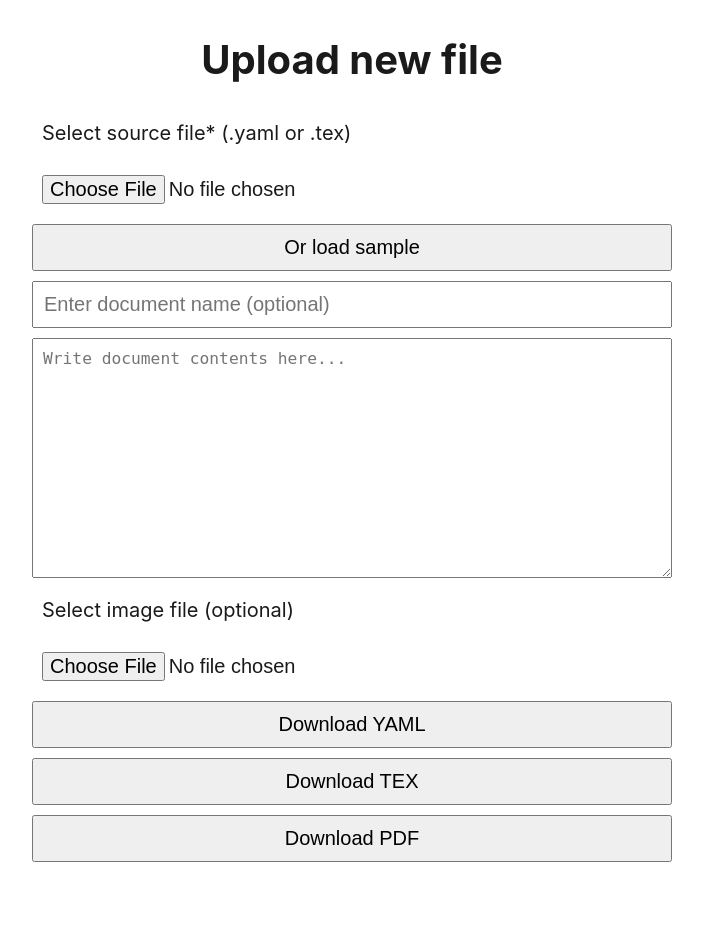
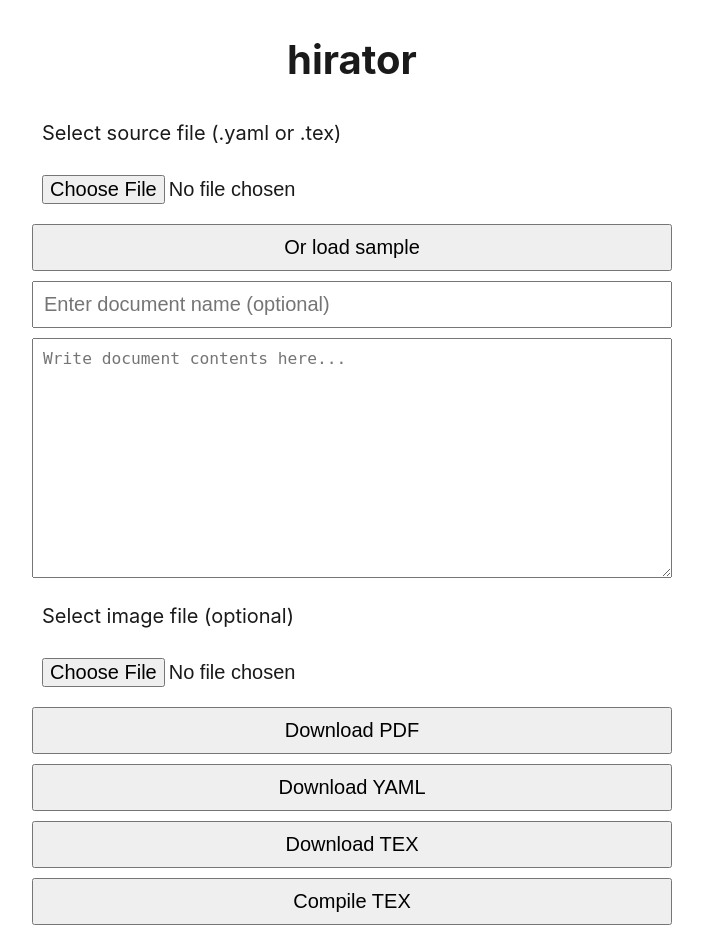
Before and after one commit to prajaylohani/hirator-the-app, a Flask app: page / in a window 1280 px wide. Shown: the whole page, without its empty margins (288-991 px from the left). Before the commit the page ends 862 px from the top, so only its background shows below. Run offline with Flask 3, Linux system fonts and the light colour scheme.

Commit message:
added compile tex button
- implemented direct tex to pdf compilation ui

```diff
--- a/app.py
+++ b/app.py
@@ -73,6 +73,24 @@ def upload_text():
         # read raw data
         raw_data = request.form.get("preview", "")
 
+        if action == "compile_tex":
+            # save tex
+            with open(tex_path, "w", encoding="utf-8") as f:
+                f.write(raw_data)
+
+            subprocess.run(
+                [
+                    "xelatex",
+                    "-interaction=nonstopmode",
+                    "-halt-on-error",
+                    "-output-directory=" + app.config["EXPORT_FOLDER"],
+                    tex_path,
+                ],
+                text=True,
+                timeout=60,
+            )
+            return redirect(url_for("download_pdf"))
+
         # save yaml
         with open(yaml_path, "w", encoding="utf-8") as f:
             f.write(raw_data)
--- a/templates/index.html
+++ b/templates/index.html
@@ -6,28 +6,31 @@
 	<meta name="viewport" content="width=device-width, initial-scale=1.0">
 	<title>hirator</title>
 	<link rel="stylesheet" href="<VAR> url_for('static', filename='css/style.css') </VAR>">
-	<link rel="shortcut icon" href="<VAR> url_for('static', filename='favicon.png') </VAR>">
+	<link rel="icon" type="image/x-icon" href="<VAR> url_for('static', filename='favicon.png') </VAR>">
 </head>
 
 <body>
-	<h1>Upload new file</h1>
+	<h1>hirator</h1>
 	<form method="post" enctype="multipart/form-data">
-		<label for="fileInput">Select source file* (.yaml or .tex)</label>
+		<label for="fileInput">Select source file (.yaml or .tex)</label>
 		<input type="file" id="fileInput" accept=".yaml,.yml,.tex">
 		<button type="button" onclick="loadSample(&quot;<VAR> url_for('download_sample') </VAR>&quot;)">
 			Or load sample</button>
 
 		<input type="text" name="filename" placeholder="Enter document name (optional)">
 		<textarea id="preview" name="preview" placeholder="Write document contents here..." required></textarea>
+		<pre><code class="language-yaml"></code></pre>
 
 		<label for="photo">Select image file (optional)</label>
 		<input type="file" id="photo" name="photo" accept="image/*">
 
+		<button type="submit" name="action" value="download_pdf">Download PDF</button>
 		<button type="submit" name="action" value="download_yaml">Download YAML</button>
+
 		<button type="submit" name="action" value="download_tex">Download TEX</button>
-		<button type="submit" name="action" value="download_pdf">Download PDF</button>
+		<button type="submit" name="action" value="compile_tex">Compile TEX</button>
 	</form>
-	<script src="../static/js/script.js"></script>
+	<script src="<VAR> url_for('static', filename='js/script.js') </VAR>"></script>
 </body>
 
 </html>
```
Also changed, not shown: TODO.md (+15 -14 lines).
